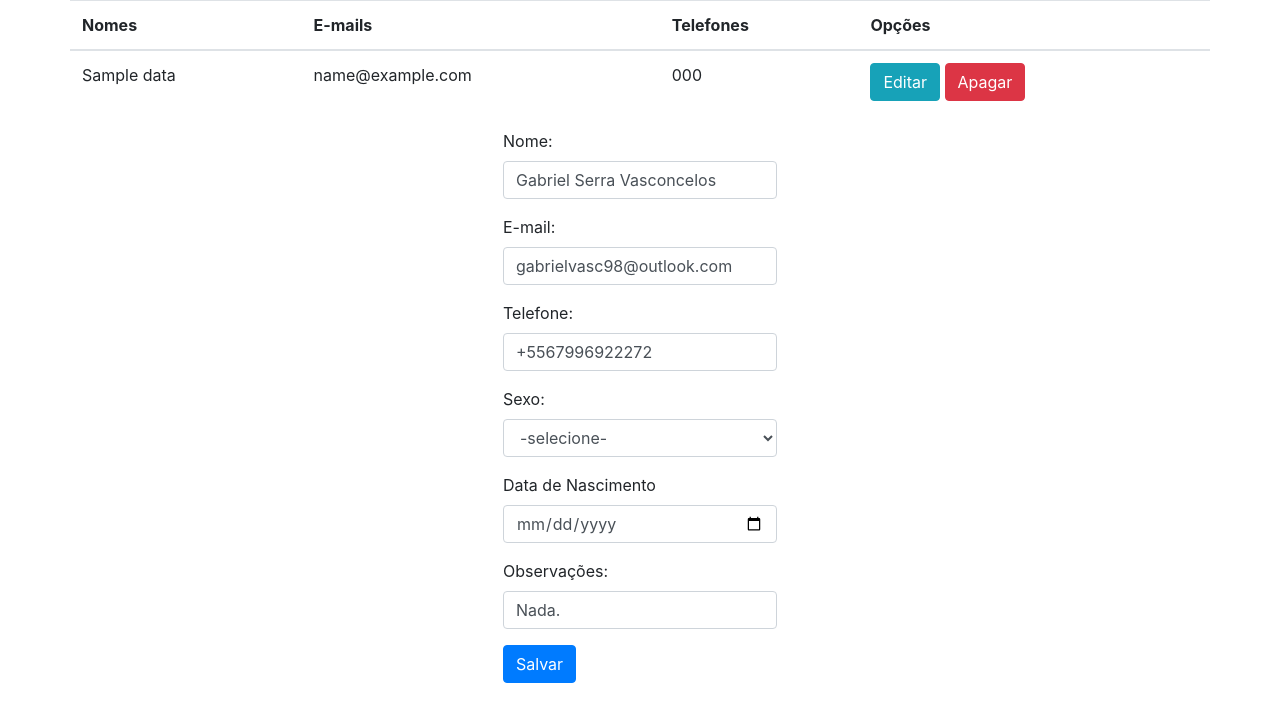
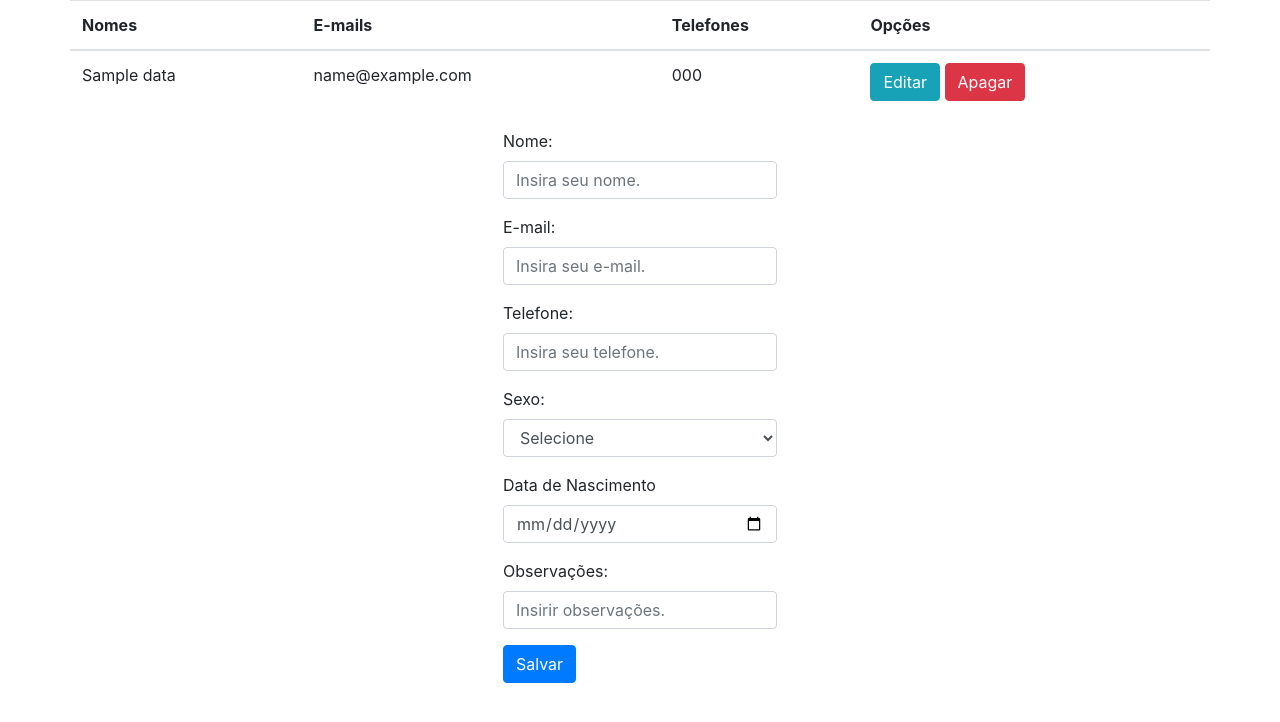
Before and after one commit to gabriel-vasc/SuperBizProject, a PHP site: page /index.php in a window 1280 px wide. Shown: the top 722 px of the page. Run offline with PHP 8.4, Linux system fonts and the light colour scheme; tables that the repository leaves empty or names only in its code hold one stand-in row (values such as "Sample post").

Commit message:
Crud completo,

```diff
--- a/project/index.php
+++ b/project/index.php
@@ -14,6 +14,19 @@
     <body>
 
         <?php require_once 'process.php' ?>
+
+        <?php
+
+            if (isset($_SESSION['message'])): ?>
+
+            <div class="alert alert-<?=$_SESSION['msg_type']?>">
+
+            <?php
+                echo $_SESSION['message'];
+                unset($_SESSION['message']);
+            ?>
+            </div>
+            <?php endif ?>
 
         <div class="container">
 
@@ -62,22 +75,26 @@
 
             <div class="row justify-content-center">
                 <form action="process.php" method="POST">
+                    <input type="hidden" name="id" value=<?php echo $id; ?>>
                     <div class="form-group">
                         <label for="nome">Nome:</label>
-                        <input type="text" name="nome" class="form-control" placeholder="Insira seu nome." value="Gabriel Serra Vasconcelos">
+                        <input type="text" name="nome" class="form-control"
+                            value="<?php echo $nome; ?>" placeholder="Insira seu nome.">
                     </div>
                     <div class="form-group">
                         <label for="e_mail">E-mail:</label>
-                        <input type="email" name="e_mail" class="form-control" placeholder="Insira seu e-mail." value="gabrielvasc98@outlook.com">
+                        <input type="email" name="e_mail" class="form-control"
+                            value="<?php echo $e_mail; ?>" placeholder="Insira seu e-mail.">
                     </div>
                     <div class="form-group">
                         <label for="telefone">Telefone:</label>
-                        <input type="text" name="telefone" class="form-control" placeholder="Insira seu telefone." value="+5567996922272">
+                        <input type="text" name="telefone" class="form-control"
+                            value="<?php echo $telefone; ?>" placeholder="Insira seu telefone.">
                     </div>
                     <div class="form-group">
                         <label for="sexo">Sexo:</label>
-                        <select name="sexo" id="sexo" class="form-control" >
-                            <option value="">-selecione-</option>
+                        <select name="sexo" id="sexo" class="form-control">
+                            <option value="<?php echo $sexo; ?>"><?php echo $sexo; ?></option>
                             <option value="masculino">Masculino</option>
                             <option value="feminino">Feminino</option>
                             <option value="outro">Outro</option>
@@ -85,15 +102,25 @@
                     </div>
                     <div class="form-group">
                         <label for="dataNasc">Data de Nascimento</label>
-                        <input type="date" name="dataNasc" class="form-control" placeholder="Insira sua data de nascimento." value='20/02/1998'>
+                        <input type="date" name="dataNasc" class="form-control"
+                            value="<?php echo $dataNasc; ?>">
 
                     </div>
                     <div class="form-group">
                         <label for="obs">Observações:</label>
-                        <input type="text" name="obs" class="form-control" placeholder="Insirir observações." value="Nada.">
+                        <input type="text" name="obs" class="form-control"
+                            value="<?php echo $obs; ?>" placeholder="Insirir observações.">
                     </div>
+
+
                     <div class="form-group">
+                    <?php
+                    if ($update == true):
+                    ?>
+                        <button type="submit" name="atualizar"class="btn btn-info">Atualizar</button>
+                    <?php else: ?>
                         <button type="submit" name="salvar"class="btn btn-primary">Salvar</button>
+                    <?php endif; ?>
                     </div>
                 </form>
             </div>
--- a/project/process.php
+++ b/project/process.php
@@ -1,6 +1,17 @@
 <?php
 
+session_start();
+
 $mysqli = new mysqli('localhost', 'root', '', 'crudDB') or die(mysqli_error($mysqli));
+
+$id = 0;
+$update = false;
+$nome = '';
+$e_mail = '';
+$telefone = '';
+$sexo = 'Selecione';
+$dataNasc = '';
+$obs = '';
 
 if (isset($_POST['salvar'])) {
 
@@ -15,4 +26,59 @@ if (isset($_POST['salvar'])) {
         INSERT INTO data (nome, e_mail, telefone, sexo, dataNasc, obs)
         VALUES ('$nome', '$e_mail', '$telefone', '$sexo', '$dataNasc', '$obs')"
     ) or die($mysqli->error);
+
+    $_SESSION['message'] = "Usuário cadastrado!";
+    $_SESSION['msg_type'] = "success";
+
+    header("location: index.php");
 }
+
+if (isset($_GET['delete'])) {
+    $id = $_GET['delete'];
+    $mysqli->query("DELETE FROM data WHERE id=$id") or die($mysqli->error());
+
+    $_SESSION['message'] = "Usuário deletado!";
+    $_SESSION['msg_type'] = "danger";
+
+    header("location: index.php");
+}
+
+if (isset($_GET['edit'])) {
+    $id = $_GET['edit'];
+    $update = true;
+    $resultado = $mysqli->query("SELECT * FROM data WHERE id=$id") or die($mysqli->error());
+
+    $row = $resultado->fetch_array();
+    $nome = $row['nome'];
+    $e_mail = $row['e_mail'];
+    $telefone = $row['telefone'];
+    $sexo = $row['sexo'];
+    $dataNasc = $row['dataNasc'];
+    $obs = $row['obs'];
+}
+
+if (isset($_POST['atualizar'])) {
+    $id = $_POST['id'];
+    $nome = $_POST['nome'];
+    $e_mail = $_POST['e_mail'];
+    $telefone = $_POST['telefone'];
+    $sexo = $_POST['sexo'];
+    $dataNasc = $_POST['dataNasc'];
+    $obs = $_POST['obs'];
+
+    $mysqli->query("
+        UPDATE data SET
+        nome='$nome',
+        e_mail='$e_mail',
+        telefone='$telefone',
+        sexo='$sexo',
+        dataNasc='$dataNasc',
+        obs='$obs'
+        WHERE id=$id"
+    ) or die($mysqli->error);
+
+    $_SESSION['message'] = "Usuário atualizado!";
+    $_SESSION['msg_type'] = "warning";
+
+    header("location: index.php");
+}
```
